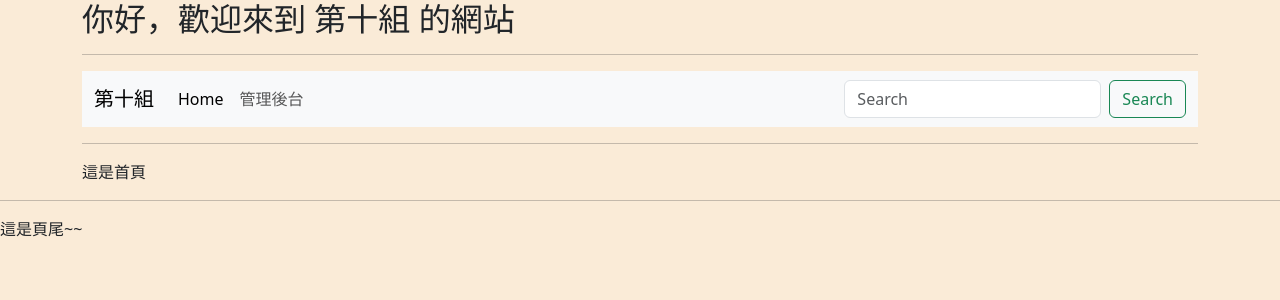
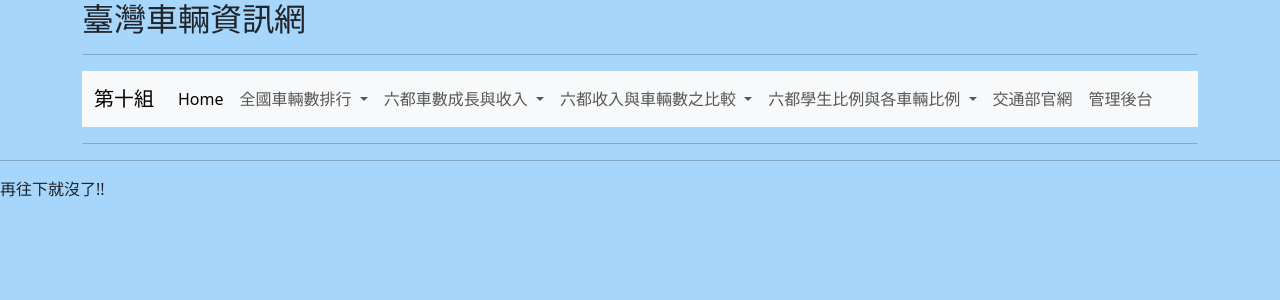
Before and after one commit to Lrniey666/AI_art_exhibition, a Django app: page / in a window 1280 px wide. Shown: the top 300 px of the page. Run offline with Django 4.2, Linux system fonts and the light colour scheme.

Commit message:
按鍵完成

```diff
--- a/templates/base.html
+++ b/templates/base.html
@@ -9,7 +9,7 @@
     <script src="https://cdn.jsdelivr.net/npm/chart.js"></script>
     <link href="https://cdn.jsdelivr.net/npm/bootstrap@5.3.0-alpha2/dist/css/bootstrap.min.css" rel="stylesheet" integrity="sha384-aFq/bzH65dt+w6FI2ooMVUpc+21e0SRygnTpmBvdBgSdnuTN7QbdgL+OapgHtvPp" crossorigin="anonymous">
   </head>
-  <body style="background-color:antiquewhite">
+  <body style="background-color:rgb(166, 214, 251)">
     <div class="container">
         {% block headmessage %} {% endblock %}
         <hr>
--- a/templates/footer.html
+++ b/templates/footer.html
@@ -1,2 +1,2 @@
 <hr>
-這是頁尾~~
+再往下就沒了!!
--- a/templates/index.html
+++ b/templates/index.html
@@ -3,9 +3,9 @@
 {% block title %}第十組的網站{% endblock %}
 
 {% block headmessage %}
-<h2>你好，歡迎來到 {{ myname }} 的網站</h2>
+<h2> 臺灣車輛資訊網 </h2>
 {% endblock %}
 
 {% block content %}
-這是首頁
+
 {% endblock %}
--- a/templates/menu.html
+++ b/templates/menu.html
@@ -1,21 +1,68 @@
 <nav class="navbar navbar-expand-lg bg-body-tertiary">
   <div class="container-fluid">
     <a class="navbar-brand" href="#">第十組</a>
-      <button class="navbar-toggler" type="button" data-bs-toggle="collapse" data-bs-target="#navbarSupportedContent" aria-controls="navbarSupportedContent" aria-expanded="false" aria-label="Toggle navigation">
+    <button class="navbar-toggler" type="button" data-bs-toggle="collapse" data-bs-target="#navbarNavDropdown" aria-controls="navbarNavDropdown" aria-expanded="false" aria-label="Toggle navigation">
       <span class="navbar-toggler-icon"></span>
     </button>
-      <div class="collapse navbar-collapse" id="navbarSupportedContent">
-        <ul class="navbar-nav me-auto mb-2 mb-lg-0">
+    <div class="collapse navbar-collapse" id="navbarNavDropdown">
+      <ul class="navbar-nav">
         <li class="nav-item">
-            <a class="nav-link active" aria-current="page" href="/">Home</a>
+          <a class="nav-link active" aria-current="page" href="#">Home</a>
+        </li>
+        <li class="nav-item dropdown">
+          <a class="nav-link dropdown-toggle" href="#" role="button" data-bs-toggle="dropdown" aria-expanded="false">
+            全國車輛數排行
+          </a>
+          <ul class="dropdown-menu">
+            <li><a class="dropdown-item" href="/phonelist/">車輛數排行</a></li>
+            <li><a class="dropdown-item" href="/stock300list/">小汽車數排行</a></li>
+            <li><a class="dropdown-item" href="/chart/">機車數排行</a></li>
+            <li><a class="dropdown-item" href="/chart/">大貨車數排行</a></li>
+            <li><a class="dropdown-item" href="/chart/">大客車數排行</a></li>
+          </ul>
+        </li>
+        <li class="nav-item dropdown">
+          <a class="nav-link dropdown-toggle" href="#" role="button" data-bs-toggle="dropdown" aria-expanded="false">
+            六都車數成長與收入
+          </a>
+          <ul class="dropdown-menu">
+            <li><a class="dropdown-item" href="/phonelist/">全國</a></li>
+            <li><a class="dropdown-item" href="/stock300list/">臺北市</a></li>
+            <li><a class="dropdown-item" href="/chart/">新北市</a></li>
+            <li><a class="dropdown-item" href="/chart/">桃園市</a></li>
+            <li><a class="dropdown-item" href="/chart/">臺中市</a></li>
+            <li><a class="dropdown-item" href="/chart/">臺南市</a></li>
+            <li><a class="dropdown-item" href="/chart/">高雄市</a></li>
+          </ul>
+        </li>
+        <li class="nav-item dropdown">
+          <a class="nav-link dropdown-toggle" href="#" role="button" data-bs-toggle="dropdown" aria-expanded="false">
+            六都收入與車輛數之比較
+          </a>
+          <ul class="dropdown-menu">
+            <li><a class="dropdown-item" href="/phonelist/">全部車輛</a></li>
+            <li><a class="dropdown-item" href="/stock300list/">小汽車</a></li>
+            <li><a class="dropdown-item" href="/chart/">機車</a></li>
+          </ul>
+        </li>
+        <li class="nav-item dropdown">
+          <a class="nav-link dropdown-toggle" href="#" role="button" data-bs-toggle="dropdown" aria-expanded="false">
+            六都學生比例與各車輛比例
+          </a>
+          <ul class="dropdown-menu">
+            <li><a class="dropdown-item" href="/phonelist/">小汽車</a></li>
+            <li><a class="dropdown-item" href="/chart/">機車</a></li>
+          </ul>
+        </li>
+        <li class="nav-item">
+          <a class="nav-link" href="https://www.motc.gov.tw/ch/index/">交通部官網</a>
+        </li>
         <li class="nav-item">
           <a class="nav-link" href="/admin/">管理後台</a>
         </li>
+        <li class="nav-item dropdown">
+        </li>
       </ul>
-        <form class="d-flex" role="search">
-          <input class="form-control me-2" type="search" placeholder="Search" aria-label="Search">
-          <button class="btn btn-outline-success" type="submit">Search</button>
-        </form>
     </div>
   </div>
 </nav>
```
Also changed, not shown: templates/ju.html (added, +32 -0 lines). Lines whose indentation alone changed are shown as unchanged.
